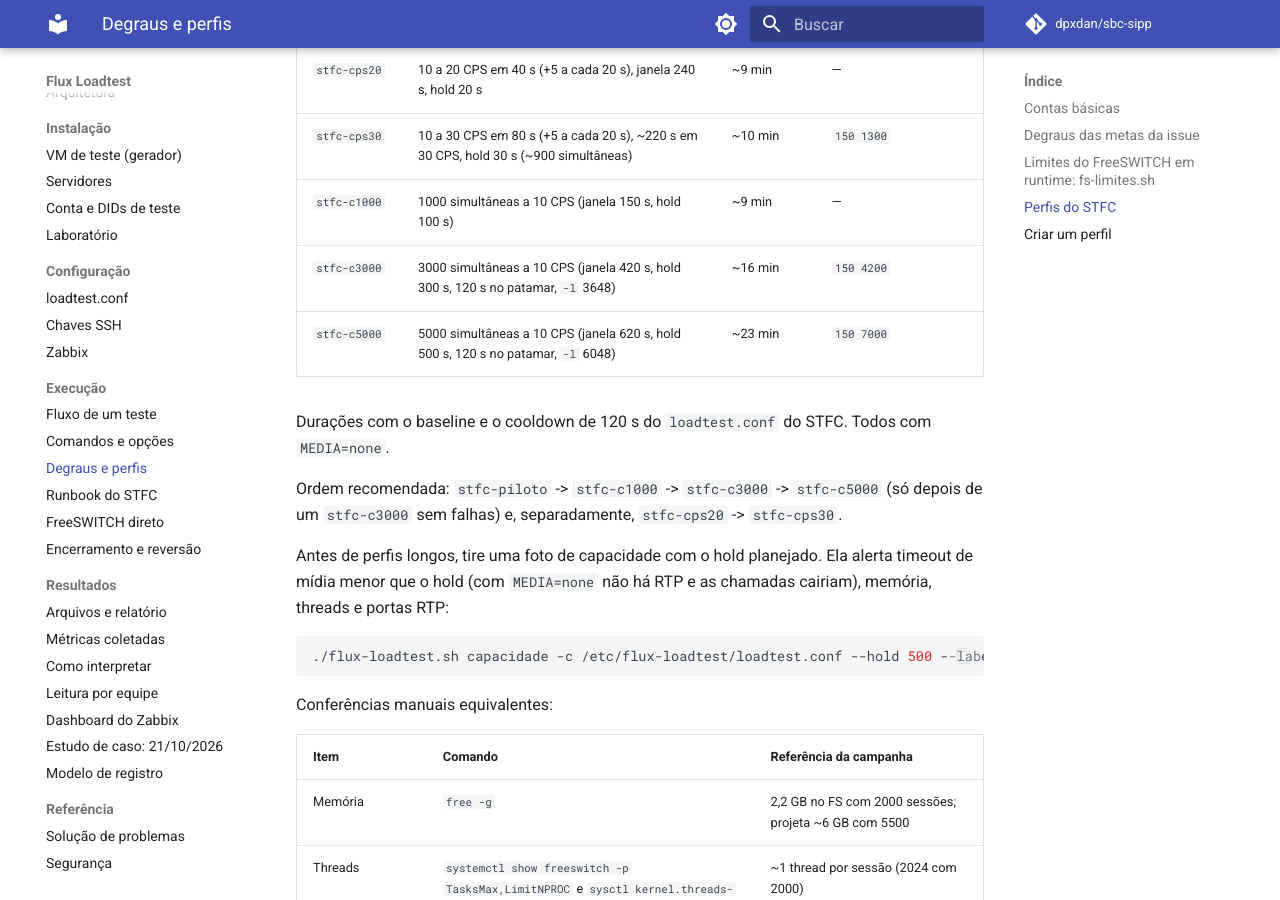
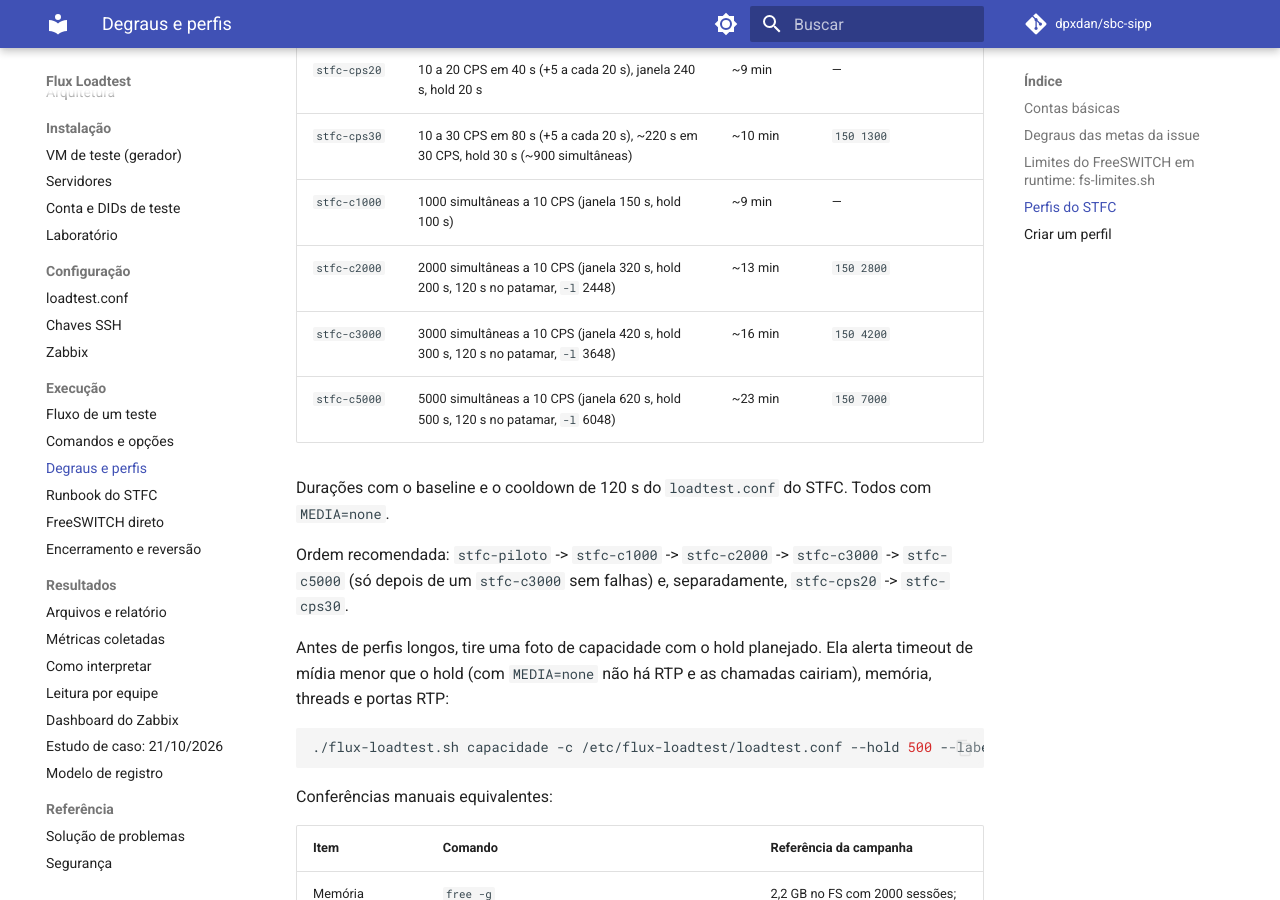
Before and after one commit to dpxdan/sbc-sipp, an MkDocs documentation site: the page built from docs/execucao/degraus-e-perfis.md, in a window 1280 px wide and 900 px high, scrolled down 2269 px. Built offline with MkDocs 1.6.1 and Material for MkDocs 9.7.7, drawn with Linux system fonts in a browser that asks for light colours; comment, search, counter and statistics services are not loaded.

Commit message:
feat(stfc): perfil stfc-c2000
Degrau da meta de 2000 simultaneas da WEB-1437, no padrao do stfc-c3000: 10 CPS, hold 200 s, janela 320 s (120 s no patamar), so sinalizacao. Exige fs-limites 150 2800 nos 2 FS (1,4 x simultaneas). A secao do ZABBIX.md passa a se chamar "Perfis de 2000, 3000 e 5000 simultaneas" e os cabecalhos do c3000 e do c5000 apontam para o novo nome.

```diff
--- a/docs/execucao/degraus-e-perfis.md
+++ b/docs/execucao/degraus-e-perfis.md
@@ -79,12 +79,13 @@ equivalem às opções do `run`).
 | `stfc-cps20` | 10 a 20 CPS em 40 s (+5 a cada 20 s), janela 240 s, hold 20 s | ~9 min | — |
 | `stfc-cps30` | 10 a 30 CPS em 80 s (+5 a cada 20 s), ~220 s em 30 CPS, hold 30 s (~900 simultâneas) | ~10 min | `150 1300` |
 | `stfc-c1000` | 1000 simultâneas a 10 CPS (janela 150 s, hold 100 s) | ~9 min | — |
+| `stfc-c2000` | 2000 simultâneas a 10 CPS (janela 320 s, hold 200 s, 120 s no patamar, `-l` 2448) | ~13 min | `150 2800` |
 | `stfc-c3000` | 3000 simultâneas a 10 CPS (janela 420 s, hold 300 s, 120 s no patamar, `-l` 3648) | ~16 min | `150 4200` |
 | `stfc-c5000` | 5000 simultâneas a 10 CPS (janela 620 s, hold 500 s, 120 s no patamar, `-l` 6048) | ~23 min | `150 7000` |
 
 Durações com o baseline e o cooldown de 120 s do `loadtest.conf` do STFC. Todos com `MEDIA=none`.
 
-Ordem recomendada: `stfc-piloto` -> `stfc-c1000` -> `stfc-c3000` -> `stfc-c5000` (só depois de um
+Ordem recomendada: `stfc-piloto` -> `stfc-c1000` -> `stfc-c2000` -> `stfc-c3000` -> `stfc-c5000` (só depois de um
 `stfc-c3000` sem falhas) e, separadamente, `stfc-cps20` -> `stfc-cps30`.
 
 Antes de perfis longos, tire uma foto de capacidade com o hold planejado. Ela alerta timeout de mídia
```
Also changed, not shown: deploy/stfc-completo/ZABBIX.md (+12 -7 lines), 3 other files.
